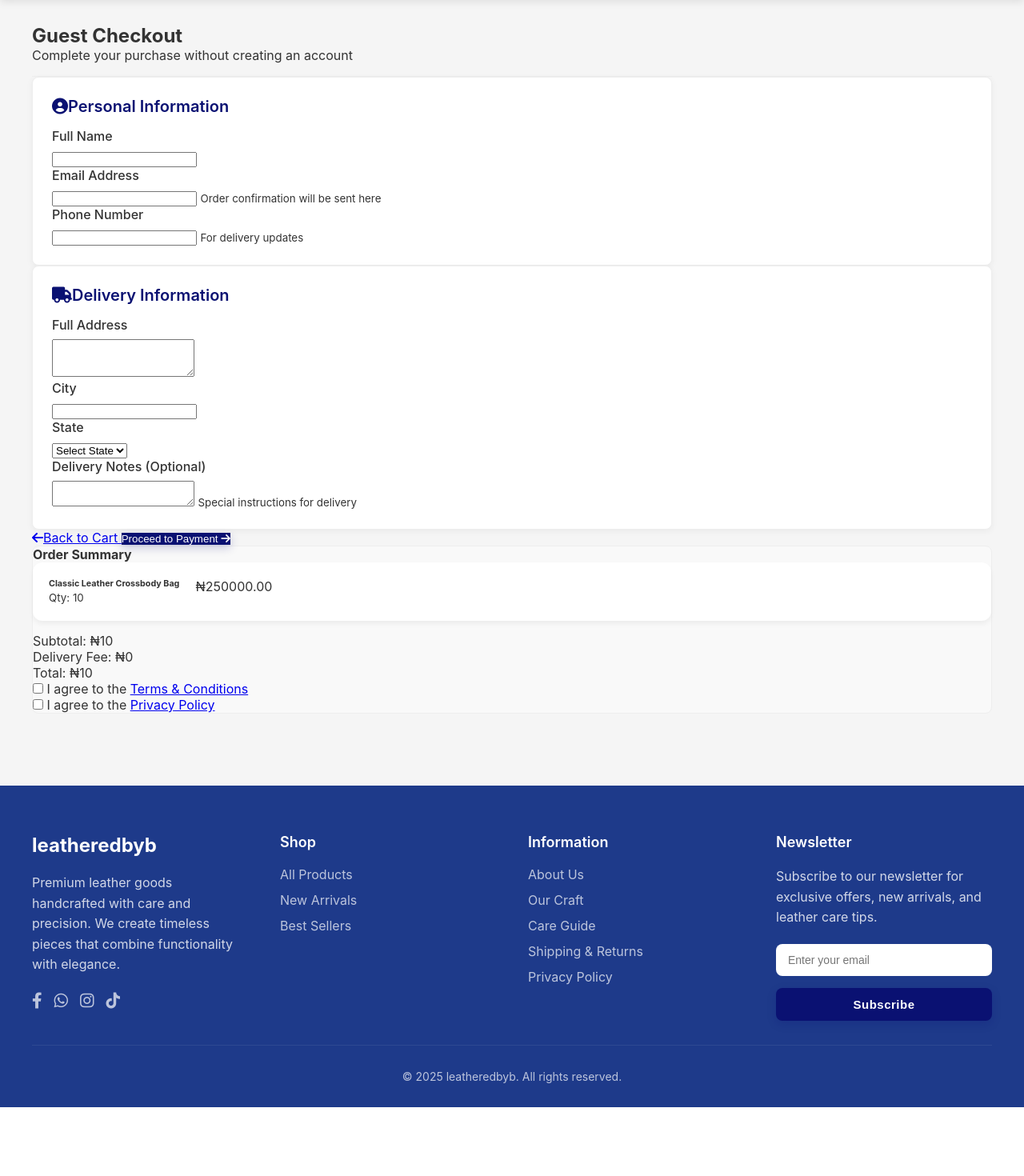
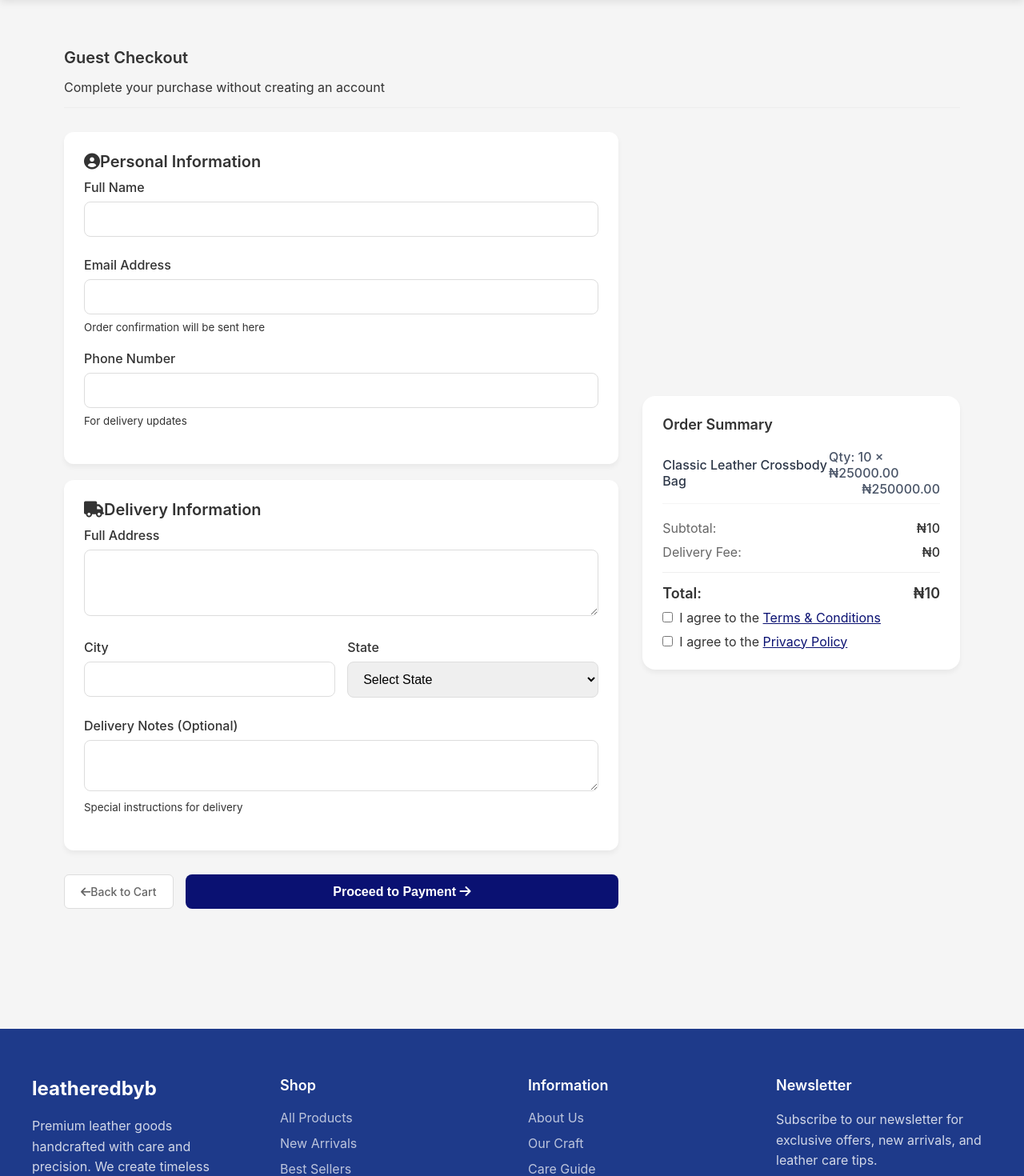
Before and after one commit to EdwardIyanda1/leatherdbyb, a Django app: template core/templates/guest_checkout.html in a window 1280 px wide. Shown: the part 76-1546 px from the top of the page at 80% size. Before the commit the page ends 1460 px from the top, so only its background shows below. Run offline with Django 5.2, Linux system fonts and the light colour scheme; data comes from the database, SQL or seed files in the repository; tables that the repository leaves empty hold one stand-in row (values such as "Sample post"); the template is opened without the code that fills it: values that come from a table or form of the project are taken from there, most other values are stand-ins (such as "Sample title", 1, 10 or a date in 2020); some libraries are stand-ins or nearby versions.

Commit message:
refactor: improve guest checkout layout and styling for better user experience

```diff
--- a/core/templates/guest_checkout.html
+++ b/core/templates/guest_checkout.html
@@ -1,125 +1,123 @@
 {% extends "base.html" %}
 
 {% block content %}
-<div class="container py-5">
-  <div class="checkout-header mb-4">
-    <h2 class="mb-3">Guest Checkout</h2>
+<div class="main-content">
+  <div class="checkout-header mb-30">
+    <h2 class="section-title">Guest Checkout</h2>
     <p class="text-muted">Complete your purchase without creating an account</p>
   </div>
 
-  <div class="row">
-    <div class="col-lg-8">
+  <div class="cart-container">
+    <div class="cart-items">
       <form method="post" class="checkout-form">
         {% csrf_token %}
 
         <!-- Personal Information Section -->
-        <div class="checkout-section mb-4">
-          <h4 class="section-title mb-3">
+        <div class="checkout-section mb-20">
+          <h4 class="section-title mb-10">
             <i class="fas fa-user-circle me-2"></i>Personal Information
           </h4>
-          <div class="row">
-            <div class="col-md-6 mb-3">
+          <div class="form-group">
             <label for="full_name" class="form-label">Full Name</label>
-              <input type="text" class="form-control" id="full_name" name="full_name" required>
+            <input type="text" class="form-input" id="full_name" name="full_name" required>
           </div>
-            <div class="col-md-6 mb-3">
+          <div class="form-group">
             <label for="email" class="form-label">Email Address</label>
-              <input type="email" class="form-control" id="email" name="email" required>
+            <input type="email" class="form-input" id="email" name="email" required>
             <small class="text-muted">Order confirmation will be sent here</small>
           </div>
-          </div>
-          <div class="mb-3">
+          <div class="form-group">
             <label for="phone" class="form-label">Phone Number</label>
-            <input type="tel" class="form-control" id="phone" name="phone" required>
+            <input type="tel" class="form-input" id="phone" name="phone" required>
             <small class="text-muted">For delivery updates</small>
           </div>
         </div>
 
         <!-- Delivery Information Section -->
-        <div class="checkout-section mb-4">
-          <h4 class="section-title mb-3">
+        <div class="checkout-section">
+          <h4 class="section-title mb-10">
             <i class="fas fa-truck me-2"></i>Delivery Information
           </h4>
-          <div class="mb-3">
+          <div class="form-group">
             <label for="address" class="form-label">Full Address</label>
-            <textarea class="form-control" id="address" name="address" rows="3" required></textarea>
+            <textarea class="form-input" id="address" name="address" rows="3" required></textarea>
           </div>
-          <div class="row">
-            <div class="col-md-6 mb-3">
+          <div style="display: grid; grid-template-columns: 1fr 1fr; gap: 15px;">
+            <div class="form-group">
               <label for="city" class="form-label">City</label>
-              <input type="text" class="form-control" id="city" name="city" required>
+              <input type="text" class="form-input" id="city" name="city" required>
             </div>
-            <div class="col-md-6 mb-3">
+            <div class="form-group">
               <label for="state" class="form-label">State</label>
-              <select class="form-select" id="state" name="state" required>
+              <select class="form-input" id="state" name="state" required>
                 <option value="" selected disabled>Select State</option>
                 <!-- State options would be populated here -->
               </select>
             </div>
           </div>
-          <div class="mb-3">
+          <div class="form-group">
             <label for="delivery_notes" class="form-label">Delivery Notes (Optional)</label>
-            <textarea class="form-control" id="delivery_notes" name="delivery_notes" rows="2"></textarea>
+            <textarea class="form-input" id="delivery_notes" name="delivery_notes" rows="2"></textarea>
             <small class="text-muted">Special instructions for delivery</small>
           </div>
         </div>
 
-        <div class="d-flex justify-content-between align-items-center mt-4">
-          <a href="{% url 'cart_detail' %}" class="btn btn-outline-secondary">
+        <div class="product-actions" style="margin-top: 30px; justify-content: space-between;">
+          <a href="{% url 'cart_detail' %}" class="action-btn view-btn">
             <i class="fas fa-arrow-left me-2"></i>Back to Cart
           </a>
-          <button type="submit" class="btn btn-primary">
+          <button type="submit" class="add-to-cart-main">
             Proceed to Payment <i class="fas fa-arrow-right ms-2"></i>
           </button>
         </div>
       </form>
     </div>
 
-    <div class="col-lg-4">
-      <div class="order-summary p-4">
-        <h4 class="mb-3">Order Summary</h4>
+    <div class="cart-summary">
+      <h4 class="summary-title">Order Summary</h4>
 
       <!-- Cart items would be displayed here -->
-        <div class="cart-items mb-3">
+      <div class="mb-20">
         {% for item in cart_items %}
-          <div class="cart-item d-flex justify-content-between py-2 border-bottom">
-            <div>
-              <h6 class="mb-1">{{ item.product.name }}</h6>
-              <small class="text-muted">Qty: {{ item.quantity }}</small>
+        <div class="order-item">
+          <div class="order-item-name">
+            <span>{{ item.product.name }}</span>
           </div>
-            <div>₦{{ item.total_price }}</div>
+          <div class="order-item-price">
+            <span>Qty: {{ item.quantity }} × ₦{{ item.product.price }}</span>
+            <div style="text-align: right;">₦{{ item.total_price }}</div>
+          </div>
         </div>
         {% endfor %}
       </div>
 
-        <div class="order-totals">
-          <div class="d-flex justify-content-between mb-2">
-            <span>Subtotal:</span>
-            <span>₦{{ cart_total }}</span>
+      <div class="summary-rows">
+        <div class="summary-row">
+          <span class="summary-label">Subtotal:</span>
+          <span class="summary-value">₦{{ cart_total }}</span>
         </div>
-          <div class="d-flex justify-content-between mb-2">
-            <span>Delivery Fee:</span>
-            <span>₦{{ delivery_fee|default:"0" }}</span>
+        <div class="summary-row">
+          <span class="summary-label">Delivery Fee:</span>
+          <span class="summary-value">₦{{ delivery_fee|default:"0" }}</span>
         </div>
-          <div class="d-flex justify-content-between fw-bold mt-3 pt-2 border-top">
+        <div class="summary-row summary-total">
           <span>Total:</span>
           <span>₦{{ order_total }}</span>
         </div>
       </div>
 
-        <div class="mt-4">
-          <div class="form-check mb-3">
-            <input class="form-check-input" type="checkbox" id="terms" required>
-            <label class="form-check-label" for="terms">
-              I agree to the <a href="{% url 'terms' %}">Terms & Conditions</a>
+      <div class="mt-20">
+        <div class="form-checkbox mb-10">
+          <input type="checkbox" id="terms" required>
+          <label for="terms">
+            I agree to the <a href="{% url 'terms' %}" style="color: #0a1172;">Terms & Conditions</a>
           </label>
         </div>
-          <div class="form-check">
-            <input class="form-check-input" type="checkbox" id="privacy" required>
-            <label class="form-check-label" for="privacy">
-              I agree to the <a href="{% url 'privacy_policy' %}">Privacy Policy</a>
+        <div class="form-checkbox">
+          <input type="checkbox" id="privacy" required>
+          <label for="privacy">
+            I agree to the <a href="{% url 'privacy_policy' %}" style="color: #0a1172;">Privacy Policy</a>
           </label>
-          </div>
         </div>
       </div>
     </div>
@@ -127,45 +125,51 @@
 </div>
 
 <style>
-  /* Custom styles matching your brand */
   .checkout-header {
     border-bottom: 1px solid #eee;
-    padding-bottom: 1rem;
+    padding-bottom: 15px;
   }
 
   .checkout-section {
     background: white;
-    padding: 1.5rem;
-    border-radius: 8px;
-    box-shadow: 0 2px 8px rgba(0,0,0,0.05);
-    border: 1px solid #eee;
+    padding: 25px;
+    border-radius: 12px;
+    box-shadow: 0 4px 6px rgba(0,0,0,0.05);
+    margin-bottom: 20px;
   }
 
-  .section-title {
-    color: #0a1172;
-    font-size: 1.1rem;
-    font-weight: 600;
+  .form-input {
+    margin-bottom: 5px;
   }
 
-  .order-summary {
-    background: #f9f9f9;
-    border-radius: 8px;
-    border: 1px solid #eee;
+  .form-checkbox input {
+    width: auto;
+    height: auto;
   }
 
-  .btn-primary {
-    background-color: #0a1172;
-    border-color: #0a1172;
+  .action-btn.view-btn {
+    padding: 12px 20px;
+    text-decoration: none;
   }
 
-  .btn-primary:hover {
-    background-color: #1d4ed8;
-    border-color: #1d4ed8;
+  @media (max-width: 768px) {
+    .cart-container {
+      flex-direction: column;
     }
 
-  .form-control:focus, .form-select:focus {
-    border-color: #0a1172;
-    box-shadow: 0 0 0 0.25rem rgba(10, 17, 114, 0.25);
+    .checkout-section {
+      padding: 20px;
+    }
+
+    .product-actions {
+      flex-direction: column;
+      gap: 10px;
+    }
+
+    .add-to-cart-main, .action-btn.view-btn {
+      width: 100%;
+      text-align: center;
+    }
   }
 </style>
 {% endblock %}
```
Lines whose indentation alone changed are shown as unchanged.
